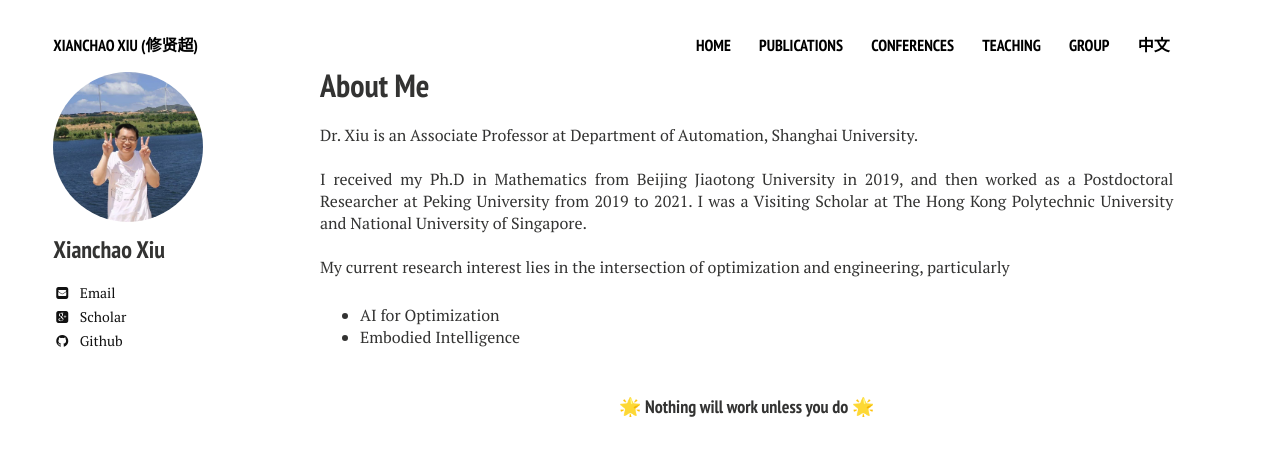
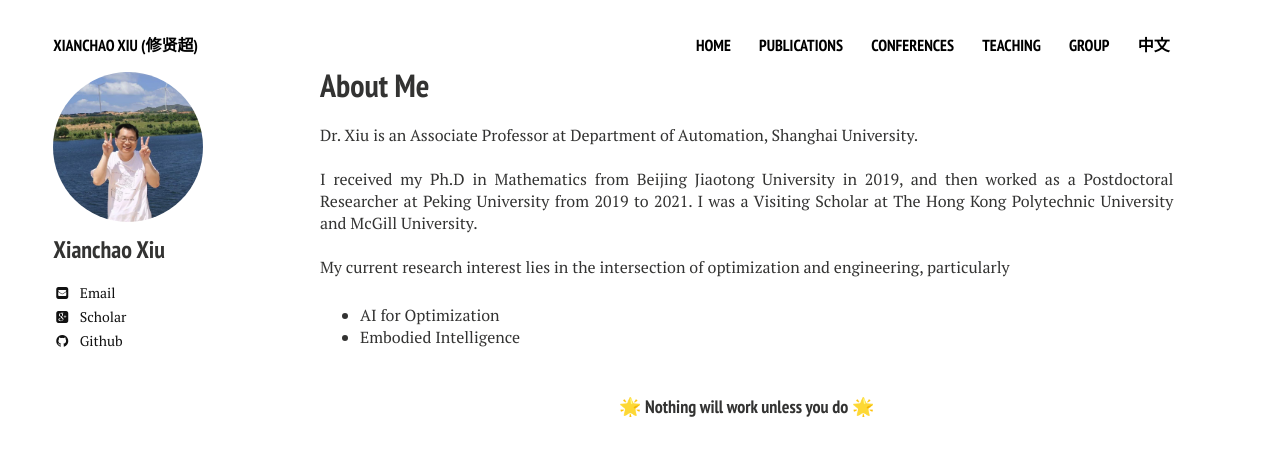
Before and after one commit to xianchaoxiu/xianchaoxiu.github.io, a Jekyll site: the page built from index.md, in a window 1280 px wide. Shown: the top 456 px of the page. Built offline with Jekyll 4.4.1, drawn with Linux system fonts in a browser that asks for light colours; nearby versions of some CDN libraries.

Commit message:
Update home2.html

```diff
--- a/_layouts/home2.html
+++ b/_layouts/home2.html
@@ -30,7 +30,7 @@
 
 
 		I received my Ph.D in Mathematics from Beijing Jiaotong University in 2019, and then worked as a Postdoctoral Researcher at Peking University from 2019 to 2021.
-		I was a Visiting Scholar at The Hong Kong Polytechnic University and National University of Singapore. <br> <br>
+		I was a Visiting Scholar at The Hong Kong Polytechnic University and McGill University. <br> <br>
 
 
         My current research interest lies in the intersection of optimization and engineering, particularly
```
